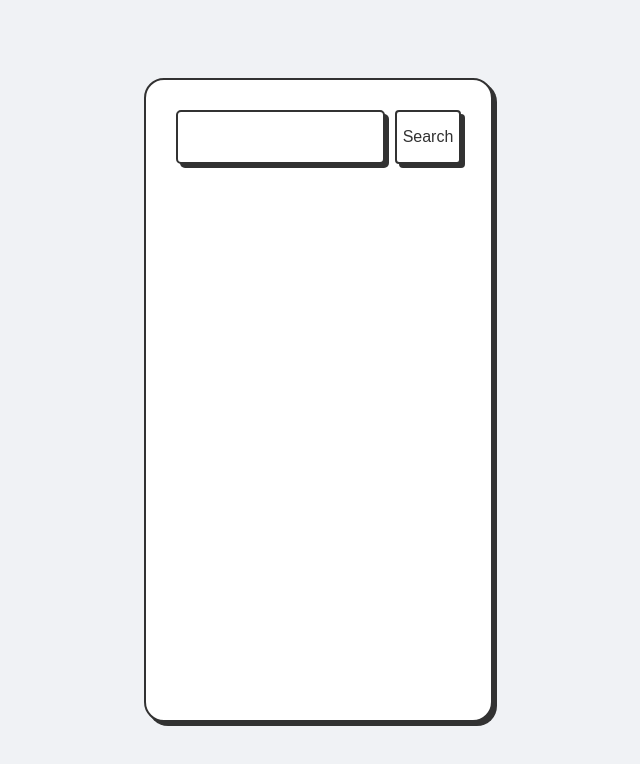
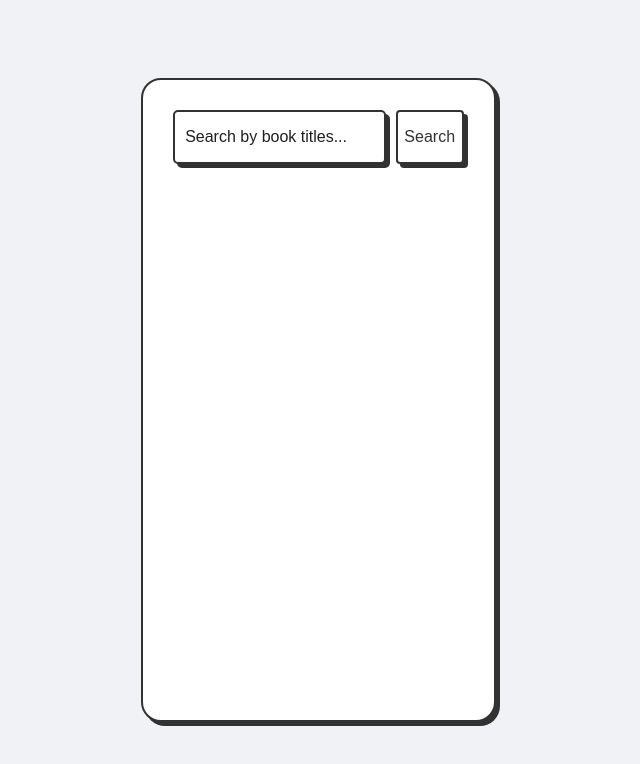
Before and after one commit to BhargavGembali/Book-Search, a React (Create React App) app: page / in a window 1280 px wide. Shown: the top 764 px of the page, without its empty margins (314-954 px from the left). Built offline with nearby package versions, Linux system fonts and the light colour scheme.

Commit message:
ui changes 2

```diff
--- a/src/SearchPage.js
+++ b/src/SearchPage.js
@@ -20,7 +20,7 @@ const SearchPage = () => {
           type="text"
           value={query}
           onChange={(e) => setQuery(e.target.value)}
-          placeholder="Search for books..."
+          placeholder="Search by book titles..."
         />
         <button onClick={handleSearch}>Search</button>
       </div>
--- a/src/styles.css
+++ b/src/styles.css
@@ -56,22 +56,22 @@ body {
   border: 2px solid var(--main-color);
   background-color: var(--bg-color);
   box-shadow: 4px 4px var(--main-color);
-  font-size: 15px;
-  font-weight: 600;
-  color: #2d2d2d;
+  font-size: 16px;
+  font-weight: 400;
+  color: #4b4b4b;
   padding: 5px 10px;
   outline: none;
 }
 
-.search-bar input::placeholder {
-  color: #fff;
-  opacity: 0.8;
+.search-bar input::placeholder{
+  color: #1f1f1f;
 }
 
 .search-bar input:focus {
   background-color: #737373;
   color: #ffffff;
 }
+
 
 .search-bar button {
   width: 25%;
@@ -83,6 +83,11 @@ body {
   box-shadow: 4px 4px var(--main-color);
   color: var(--font-color);
   margin-left: 10px;
+}
+
+.search-bar button:hover{
+  background-color: #737373;
+  color: #fff;
 }
 
 .search-bar button:active {
```
